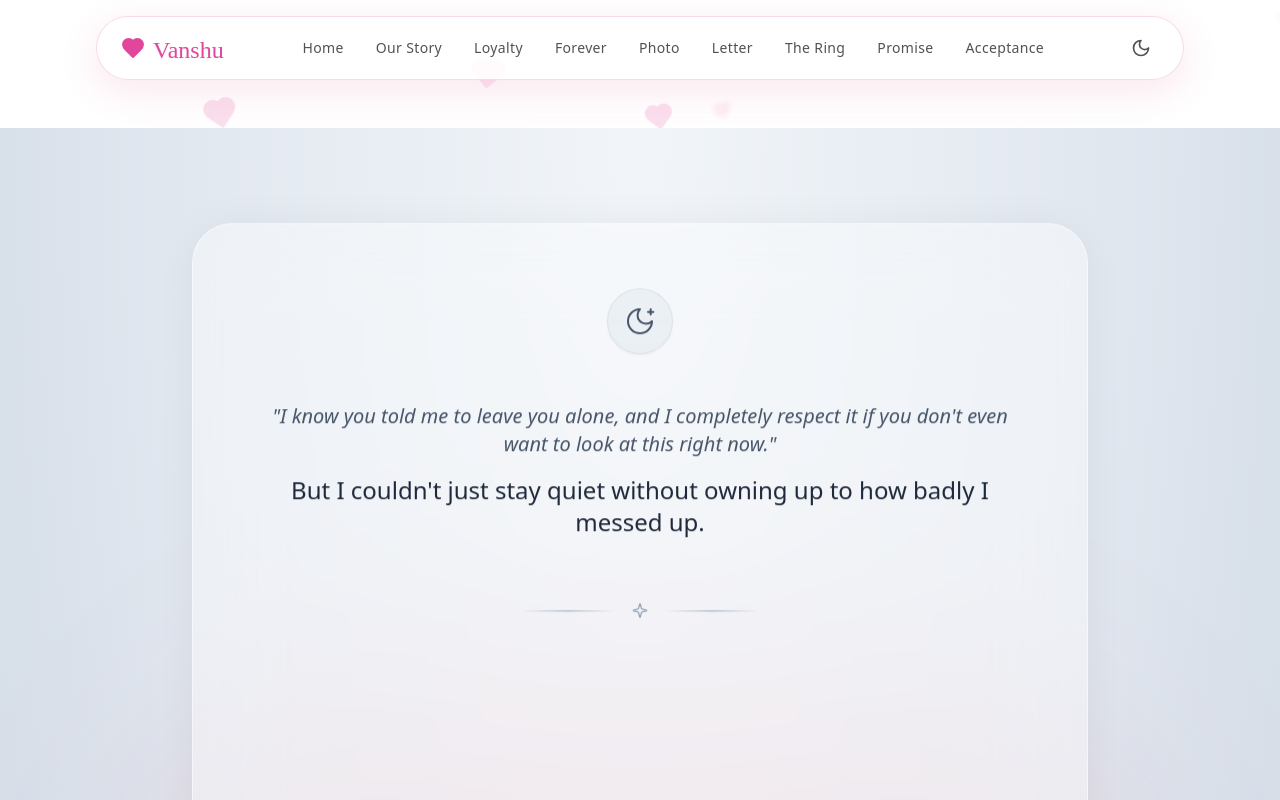
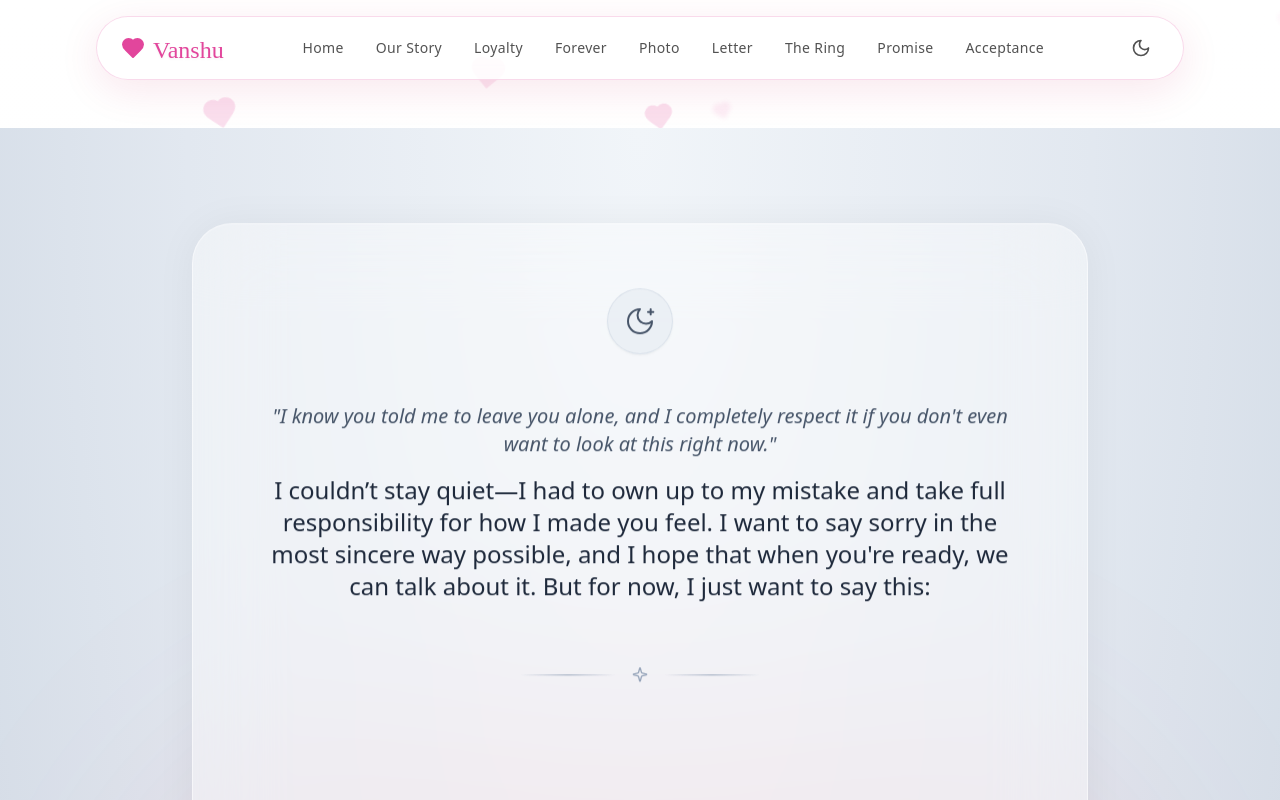
Before and after one commit to prashik-54/proposal-website, a React (Vite) app: page /my-apology in a window 1280 px wide. Shown: the top 800 px of the page. Built offline with nearby package versions, Linux system fonts and the light colour scheme; the HTML template or start-up script is replaced by a standard one.

Commit message:
edit para of apoloy page

```diff
--- a/src/pages/MyApology.tsx
+++ b/src/pages/MyApology.tsx
@@ -61,7 +61,7 @@ export default function MyApology() {
                     "I know you told me to leave you alone, and I completely respect it if you don't even want to look at this right now."
                   </p>
                   <p className="text-xl md:text-2xl font-medium text-slate-800 dark:text-zinc-300 transition-colors duration-1000">
-                    But I couldn't just stay quiet without owning up to how badly I messed up.
+                    I couldn’t stay quiet—I had to own up to my mistake and take full responsibility for how I made you feel. I want to say sorry in the most sincere way possible, and I hope that when you're ready, we can talk about it. But for now, I just want to say this:
                   </p>
                 </motion.div>
 
```
